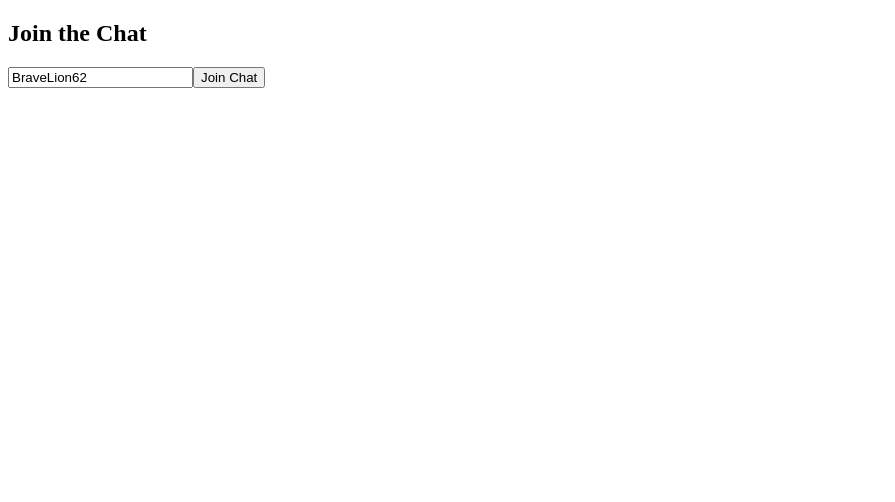
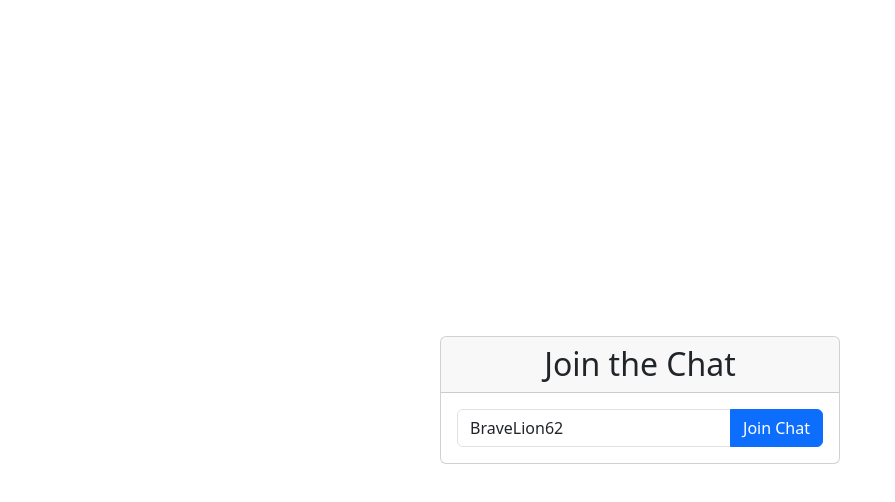
Before and after one commit to dreikanter/sse-chat-demo, an Angular app: page / in a window 1280 px wide. Shown: the top 502 px of the page, without its empty margins (0-895 px from the left). Built offline with nearby package versions, Linux system fonts and the light colour scheme.

Commit message:
Use Bootstrap

```diff
--- a/src/app/chat/chat.component.html
+++ b/src/app/chat/chat.component.html
@@ -1,46 +1,71 @@
-<div class="chat-container">
+<div class="container-fluid">
   <!-- Login Form -->
-  <div *ngIf="!isLoggedIn" class="login-form">
-    <h2>Join the Chat</h2>
-    <div>
+  <div *ngIf="!isLoggedIn" class="d-flex justify-content-center align-items-center min-vh-100">
+    <div class="card" style="width: 400px;">
+      <div class="card-header text-center">
+        <h2 class="mb-0">Join the Chat</h2>
+      </div>
+      <div class="card-body">
+        <form (ngSubmit)="login()">
+          <div class="input-group">
             <input
               [(ngModel)]="username"
+              name="username"
+              class="form-control"
               placeholder="Enter your username"
               (keypress)="onKeyPress($event)"
-        maxlength="20">
-      <button (click)="login()">Join Chat</button>
+              maxlength="20"
+              required>
+            <button type="submit" class="btn btn-primary">Join Chat</button>
+          </div>
+        </form>
+      </div>
     </div>
   </div>
 
   <!-- Chat Interface -->
-  <div *ngIf="isLoggedIn">
-    <div class="chat-header">
-      <h2>SSE Chat - Welcome, {{username}}!</h2>
+  <div *ngIf="isLoggedIn" class="container mt-3">
+    <div class="row justify-content-center">
+      <div class="col-lg-8 col-xl-6">
+        <div class="card">
+          <div class="card-header text-center">
+            <h2 class="mb-0">SSE Chat - Welcome, {{username}}!</h2>
           </div>
-
+          <div class="card-body">
             <!-- Connection Status -->
-    <div class="connection-status" [ngClass]="isConnected ? 'connected' : 'disconnected'">
-      {{isConnected ? 'Connected' : 'Disconnected'}}
+            <div class="alert mb-3" [ngClass]="isConnected ? 'alert-success' : 'alert-danger'">
+              <strong>{{isConnected ? '🟢 Connected' : '🔴 Disconnected'}}</strong>
             </div>
 
             <!-- Messages -->
-    <div class="messages">
-      <div *ngFor="let message of messages" class="message">
-        <div class="message-header">
-          {{message.username}} - {{message.timestamp | date:'short'}}
+            <div class="border rounded p-3 mb-3 bg-light" style="height: 400px; overflow-y: auto;">
+              <div *ngFor="let message of messages" class="mb-2">
+                <div class="card card-body py-2">
+                  <div class="text-muted small mb-1">
+                    <strong>{{message.username}}</strong> - {{message.timestamp | date:'short'}}
                   </div>
                   <div>{{message.message}}</div>
                 </div>
               </div>
+            </div>
 
             <!-- Message Input -->
-    <div class="message-form">
+            <form (ngSubmit)="sendMessage()">
+              <div class="input-group">
                 <input
                   [(ngModel)]="newMessage"
+                  name="message"
+                  class="form-control"
                   placeholder="Type your message..."
                   (keypress)="onKeyPress($event)"
-        maxlength="500">
-      <button (click)="sendMessage()" [disabled]="!newMessage.trim()">Send</button>
+                  maxlength="500"
+                  required>
+                <button type="submit" class="btn btn-primary" [disabled]="!newMessage.trim()">Send</button>
+              </div>
+            </form>
           </div>
         </div>
       </div>
+    </div>
+  </div>
+</div>
--- a/src/index.html
+++ b/src/index.html
@@ -6,6 +6,7 @@
   <base href="/">
   <meta name="viewport" content="width=device-width, initial-scale=1">
   <link rel="icon" type="image/x-icon" href="favicon.ico">
+  <link href="https://cdn.jsdelivr.net/npm/bootstrap@5.3.2/dist/css/bootstrap.min.css" rel="stylesheet">
 </head>
 <body>
   <app-root></app-root>
```
Lines whose indentation alone changed are shown as unchanged.
